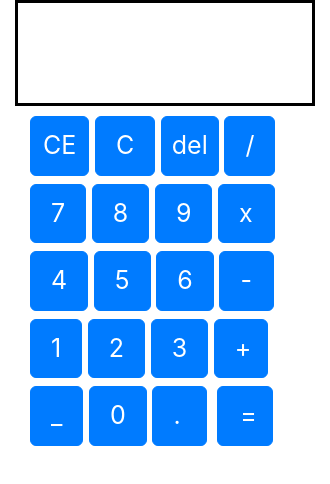
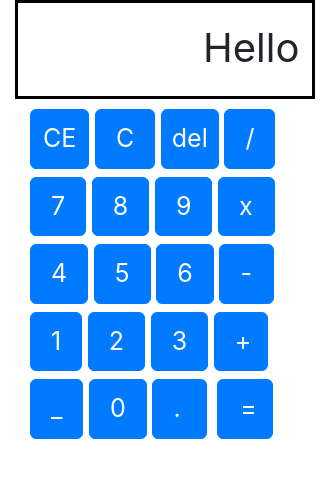
Before and after one commit to CaramelBear/Calculator-Electron, an Electron app: page index.html in a window 330 px wide. Drawn offline with nearby package versions, Linux system fonts and the light colour scheme.

Commit message:
adjusted styling

```diff
--- a/index.html
+++ b/index.html
@@ -11,6 +11,9 @@
     <div class="container">
 
       <div class="container box" id="inputBox">
+        <div class="mover">
+          <span id="inputDisplay">Hello</span>
+        </div>
 
       </div>
 
--- a/master.css
+++ b/master.css
@@ -54,5 +54,15 @@ html .equal{
 .box{
   border-style: solid;
   border-color: black;
-  padding-bottom: 100px;
+  padding-bottom: 18px;
 }
+
+#inputDisplay{
+
+  margin-left: 170px;
+  font-size: 40px;
+}
+
+.mover{
+  margin-top: 15px;
+}
```
